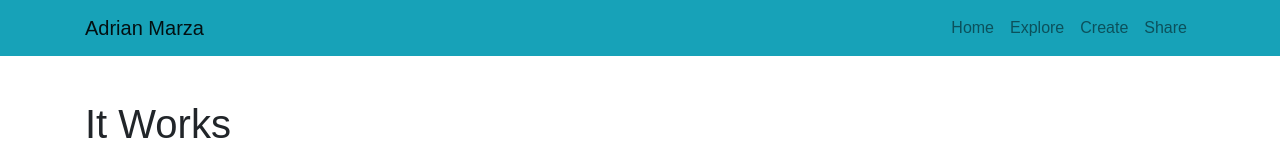
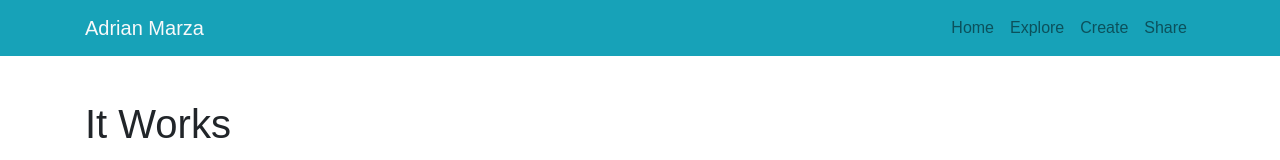
Before and after one commit to amarza/amarza.github.io, a plain HTML site: page index.html in a window 1280 px wide. Shown: the top 160 px of the page. Drawn offline with nearby package versions, Linux system fonts and the light colour scheme; a web font is replaced by a local one.

Commit message:
change color navbar-brand

```diff
--- a/index.html
+++ b/index.html
@@ -13,7 +13,7 @@
 <body data-spy="scroll" data-target="#main-nav" id="home">
     <nav class="navbar navbar-expand-sm bg-info navbar-light fixed-top" id="main-nav">
         <div class="container">
-            <a href="index.html" class="navbar-brand">Adrian Marza</a>
+            <a href="index.html" class="navbar-brand text-light">Adrian Marza</a>
             <button class="navbar-toggler" data-toggle="collapse" data-target="#navbarCollapse">
                 <span class="navbar-toggler-icon"></span>
             </button>
```
